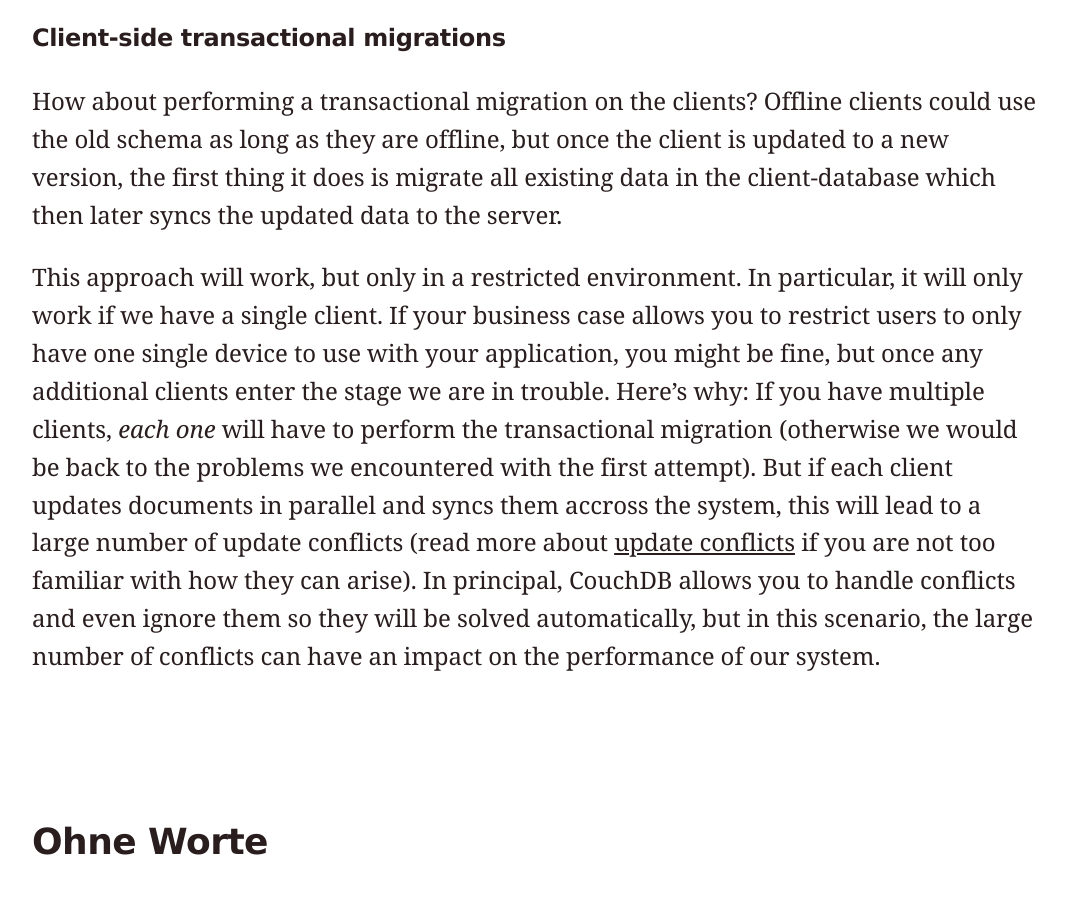
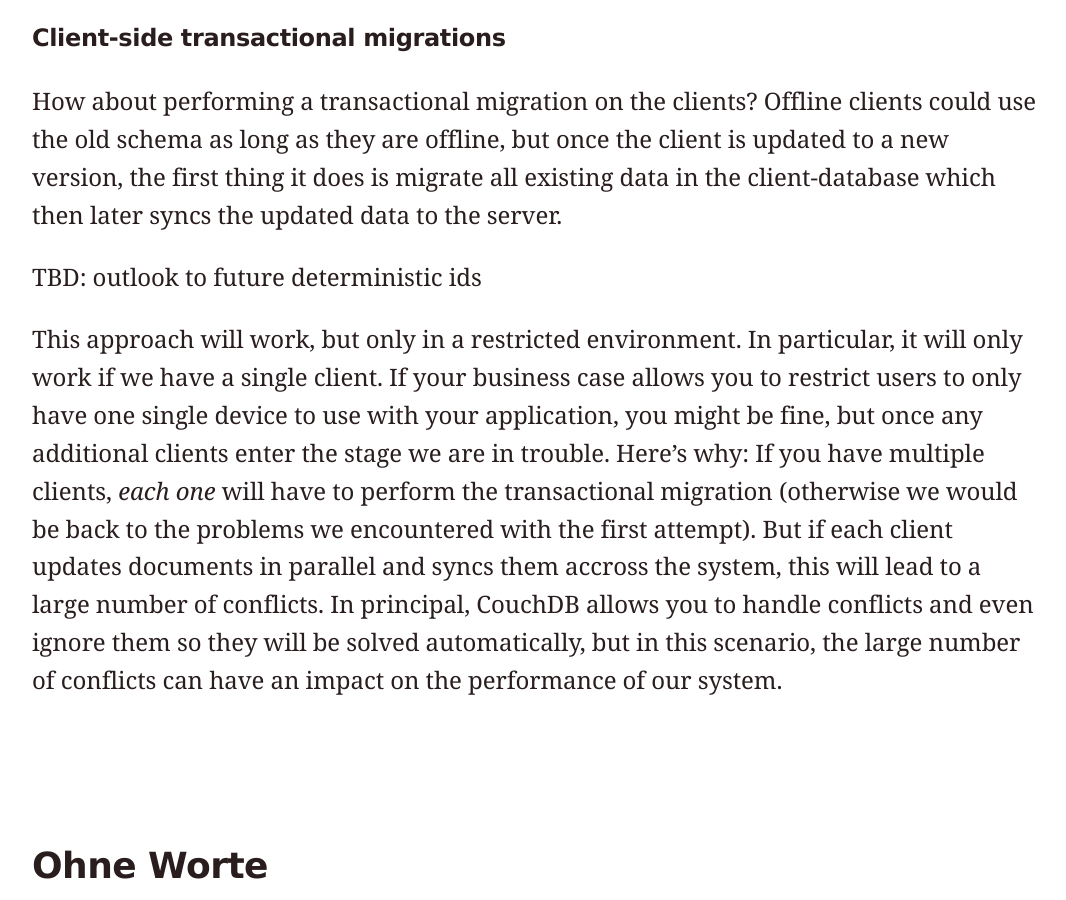
Before and after one commit to jo/sync-tank, a Jekyll site: the page built from migrations.md, in a window 1280 px wide and 900 px high, scrolled down 27134 px. Shown: the whole window, without its empty margins (96-1162 px from the left). Built offline with Jekyll 4.4.1, drawn with Linux system fonts in a browser that asks for light colours; our own code applies the rules of GitHub Pages for plain Markdown files; part of the change alters nothing that is shown; some of the changed text lies outside the part shown.

````diff
--- a/migrations.md
+++ b/migrations.md
@@ -16,7 +16,7 @@ Imagine you've done everything right: you've built this big, offline-first, dece
 
 So you have to change the data structure.
 
-In a classical monolithic server-side architecture this is more or less a solved problem [cf...], not so for decentralized systems. Here we face two formidable challenges:
+In a classical monolithic server-side architecture this is more or less a [solved problem -> link missing](), not so for decentralized systems. Here we face two formidable challenges:
 
 1. we cannot rely on transactions to transform data, and
 2. there might be clients around that still depend on older versions of the schema.
@@ -277,7 +277,7 @@ _...and the corresponding status document._
 }
 ```
 
-Note how the association of status and todo item is established via the `_id`-attribute that is not just used to determine the document type. Splitting the document allows us to group attributes together that change together frequently. Here is not the place to get into a detailed discussion of this aspect of data-design, but we hope it has wet your appetite to learn more. If that's the case, check out the [couchdb-best-practices]() guidelines.
+Note how the association of status and todo item is established via the `_id`-attribute that is not just used to determine the document type. Splitting the document allows us to group attributes together that change together frequently. Here is not the place to get into a detailed discussion of this aspect of data-design, but we hope it has wet your appetite to learn more. If that's the case, check out the [couchdb-best-practices](http://ehealthafrica.github.io/couchdb-best-practices/) guidelines.
 
 At this point, we have reacted to the last of the incoming feature requests. We can release a new version of the web app that allows users to set different progress states for their items. But what about the items that have been created in the past? The previous approach does not seem to work: we cannot simply choose some sensible defaults and assume that old documents are still valid. Instead we have to find an explicit way to map the old `isDone` values to the new `status`, in other words: we need a data migration!
 
@@ -325,7 +325,7 @@ so that I can plan my life without worrying about network quality.
 
 This could be done by building full-fledged desktop or native apps or, to start simple, by transforming the already existing web application into a *Progressive Web App* that can be persisted by the browser. In any case, all the relevant application data has to be stored on the client.
 
-Now that a user can create or edit todo items even when the client is offline we need to provide a way to synchronize any changes once it comes back online. Luckily we have CouchDB in our team! There are a number of client-side adaptations like [PouchDB]('') for browsers or [Cloudant sync]() for phones that provide CouchDB-like storing capabilities for clients and implement the Couch replication protocol so synchronizing data between different parts of the system becomes simple and fun.
+Now that a user can create or edit todo items even when the client is offline we need to provide a way to synchronize any changes once it comes back online. Luckily we have CouchDB in our team! There are a number of client-side adaptations like [PouchDB](https://pouchdb.com/) for browsers or [Cloudant sync](https://www.ibm.com/analytics/us/en/technology/offline-first/) for phones that provide CouchDB-like storing capabilities for clients and implement the Couch replication protocol so synchronizing data between different parts of the system becomes simple and fun.
 
 We're not done yet, though. We do have an application that does not break when the client is offline and that synchronizes changes. But how can we stay agile with this kind of setup? Lets put it this way:
 
@@ -366,7 +366,9 @@ As a general migration strategy, this looks very promising indeed. It would allo
 
 How about performing a transactional migration on the clients? Offline clients could use the old schema as long as they are offline, but once the client is updated to a new version, the first thing it does is migrate all existing data in the client-database which then later syncs the updated data to the server.
 
-This approach will work, but only in a restricted environment. In particular, it will only work if we have a single client. If your business case allows you to restrict users to only have one single device to use with your application, you might be fine, but once any additional clients enter the stage we are in trouble. Here's why: If you have multiple clients, *each one* will have to perform the transactional migration (otherwise we would be back to the problems we encountered with the first attempt). But if each client updates documents in parallel and syncs them accross the system, this will lead to a large number of update conflicts (read more about [update conflicts]() if you are not too familiar with how they can arise). In principal, CouchDB allows you to handle conflicts and even ignore them so they will be solved automatically, but in this scenario, the large number of conflicts can have an impact on the performance of our system.
+TBD: outlook to future deterministic ids
+
+This approach will work, but only in a restricted environment. In particular, it will only work if we have a single client. If your business case allows you to restrict users to only have one single device to use with your application, you might be fine, but once any additional clients enter the stage we are in trouble. Here's why: If you have multiple clients, *each one* will have to perform the transactional migration (otherwise we would be back to the problems we encountered with the first attempt). But if each client updates documents in parallel and syncs them accross the system, this will lead to a large number of conflicts. In principal, CouchDB allows you to handle conflicts and even ignore them so they will be solved automatically, but in this scenario, the large number of conflicts can have an impact on the performance of our system.
 
 
 ## Ohne Worte
````
